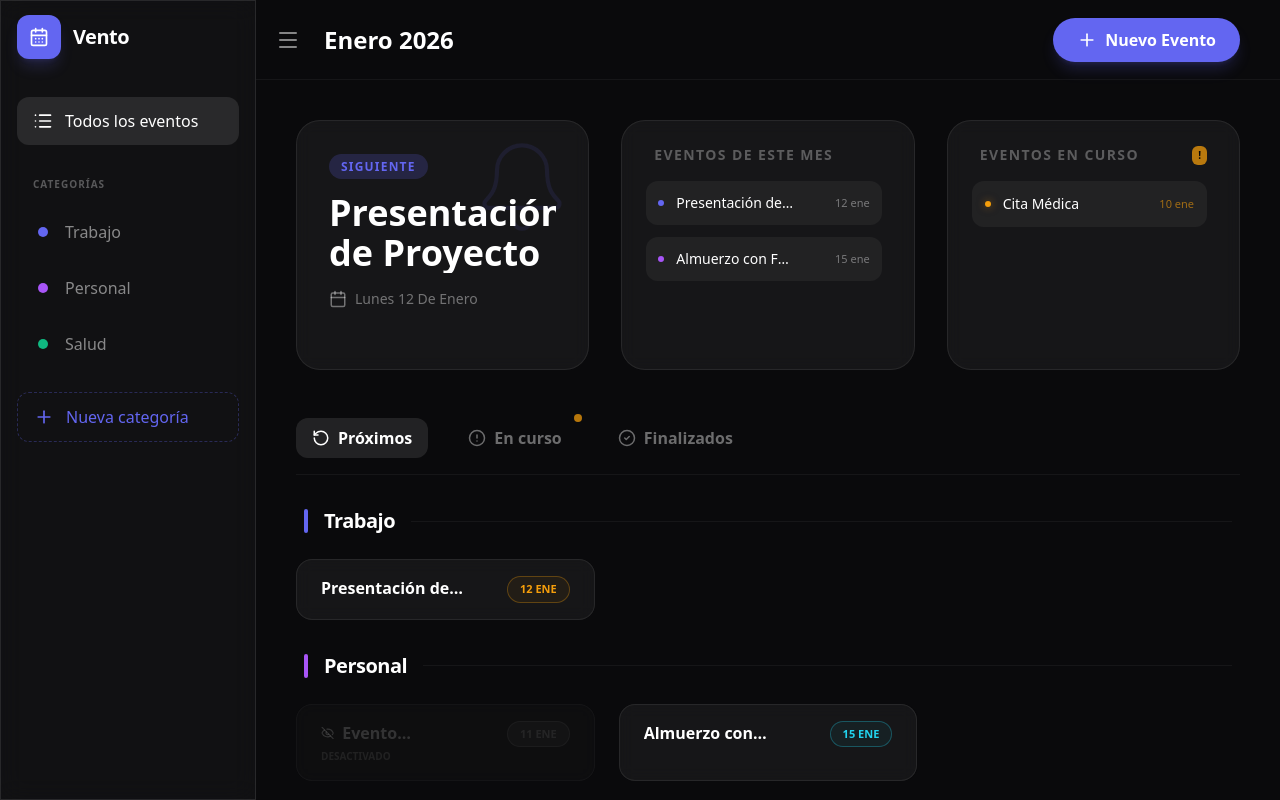
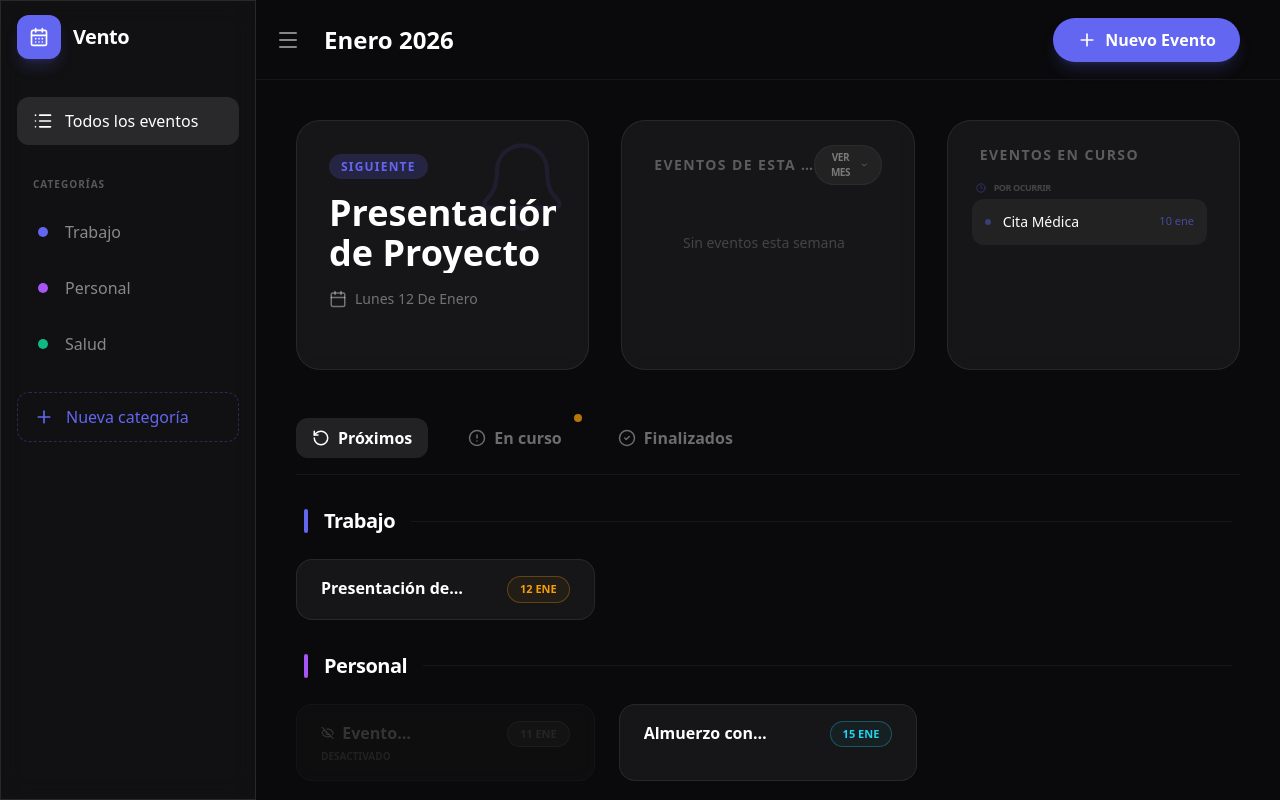
Before and after one commit to decxx1/vento, a React (Vite) app: page / in a window 1280 px wide. Built offline with nearby package versions, Linux system fonts and the light colour scheme; the HTML template or start-up script is replaced by a standard one.

Commit message:
feat: introduce comprehensive UI for event management, including detail modal, dashboard, sidebar, and category deletion.

```diff
--- a/src/App.tsx
+++ b/src/App.tsx
@@ -1,6 +1,6 @@
 import { useState, useEffect, useMemo } from 'react';
 import { X, Calendar, CheckCircle2, RotateCcw, AlertCircle } from 'lucide-react';
-import { addDays, addMonths, addYears, startOfMonth, endOfMonth, isWithinInterval, parseISO, isBefore, startOfDay } from 'date-fns';
+import { addDays, addMonths, addYears, startOfMonth, endOfMonth, isWithinInterval, parseISO, isBefore, startOfDay, startOfWeek, endOfWeek } from 'date-fns';
 import Database from '@tauri-apps/plugin-sql';
 import { cn } from './lib/utils'; // Assuming cn utility is available
 
@@ -16,6 +16,7 @@ import { CategoryForm } from './components/CategoryForm';
 import { EventForm } from './components/EventForm';
 import { EventDetailModal } from './components/EventDetailModal';
 import { DeleteConfirmationModal } from './components/DeleteConfirmationModal';
+import { DeleteCategoryModal } from './components/DeleteCategoryModal';
 
 export default function App() {
   const [categories, setCategories] = useState<Category[]>([]);
@@ -27,6 +28,7 @@ export default function App() {
   const [viewingEvent, setViewingEvent] = useState<Event | null>(null);
   const [editingEvent, setEditingEvent] = useState<Event | null>(null);
   const [deletingEventId, setDeletingEventId] = useState<number | null>(null);
+  const [deletingCategoryId, setDeletingCategoryId] = useState<number | null>(null);
   const [db, setDb] = useState<any>(null);
   const [isSidebarLocked, setIsSidebarLocked] = useState(false);
 
@@ -154,6 +156,15 @@ export default function App() {
     });
   }, [dashboardEvents]);
 
+  const currentWeekEvents = useMemo(() => {
+    const start = startOfWeek(new Date(), { weekStartsOn: 1 }); // Monday
+    const end = endOfWeek(new Date(), { weekStartsOn: 1 });
+    return dashboardEvents.filter(e => {
+      const date = parseISO(e.event_date);
+      return isWithinInterval(date, { start, end });
+    });
+  }, [dashboardEvents]);
+
   const currentTabEvents = useMemo(() => {
     let filtered: Event[] = [];
     if (activeTab === 'upcoming') filtered = upcomingEvents;
@@ -220,7 +231,8 @@ export default function App() {
     if (!event) return;
 
     let finalStatus = status;
-    // If reactivating or activating, recalculate based on date
+    // Only recalculate based on date if we are explicitly trying to set it to 'normal'
+    // This allows manual overrides to 'pending' from the UI
     if (status === 'normal') {
       finalStatus = calculateStatus(event.event_date, false);
     }
@@ -267,6 +279,25 @@ export default function App() {
     setDeletingEventId(null);
   };
 
+  const handleDeleteCategory = async () => {
+    if (!deletingCategoryId) return;
+    if (db) {
+      await db.execute("DELETE FROM events WHERE category_id = ?", [deletingCategoryId]);
+      await db.execute("DELETE FROM categories WHERE id = ?", [deletingCategoryId]);
+      loadData(db);
+    } else {
+      setEvents(events.filter(e => e.category_id !== deletingCategoryId));
+      setCategories(categories.filter(c => c.id !== deletingCategoryId));
+    }
+    if (selectedCategory === deletingCategoryId) {
+      setSelectedCategory(null);
+    }
+    setDeletingCategoryId(null);
+  };
+
+  const categoryToDelete = categories.find(c => c.id === deletingCategoryId);
+  const eventsInCategoryCount = events.filter(e => e.category_id === deletingCategoryId).length;
+
   return (
     <div className="flex h-screen w-full bg-background text-white font-sans overflow-hidden">
       <Sidebar
@@ -274,6 +305,7 @@ export default function App() {
         selectedCategory={selectedCategory}
         setSelectedCategory={setSelectedCategory}
         onAddCategory={() => setIsAddCategoryOpen(true)}
+        onDeleteCategory={(id) => setDeletingCategoryId(id)}
         isLocked={isSidebarLocked}
       />
 
@@ -288,6 +320,7 @@ export default function App() {
           <Dashboard
             nextEvent={nextEvent}
             currentMonthEvents={currentMonthEvents}
+            currentWeekEvents={currentWeekEvents}
             pendingEvents={inProgressEvents}
             categories={categories}
             setViewingEvent={setViewingEvent}
@@ -415,6 +448,15 @@ export default function App() {
           onConfirm={handleDeleteEvent}
         />
       )}
+
+      {deletingCategoryId && categoryToDelete && (
+        <DeleteCategoryModal
+          categoryName={categoryToDelete.name}
+          eventCount={eventsInCategoryCount}
+          onCancel={() => setDeletingCategoryId(null)}
+          onConfirm={handleDeleteCategory}
+        />
+      )}
     </div>
   );
 }
--- a/src/components/Dashboard.tsx
+++ b/src/components/Dashboard.tsx
@@ -1,17 +1,29 @@
-import { Bell, Calendar, CalendarDays } from 'lucide-react';
-import { format, parseISO } from 'date-fns';
+import { Bell, Calendar, CalendarDays, ChevronDown, Clock, History } from 'lucide-react';
+import { useState } from 'react';
+import { format, parseISO, isBefore, startOfDay } from 'date-fns';
 import { es } from 'date-fns/locale';
 import { Category, Event } from '../types';
+import { cn } from '../lib/utils';
 
 interface DashboardProps {
     nextEvent: Event | undefined;
     currentMonthEvents: Event[];
+    currentWeekEvents: Event[];
     pendingEvents: Event[];
     categories: Category[];
     setViewingEvent: (event: Event) => void;
 }
 
-export function Dashboard({ nextEvent, currentMonthEvents, pendingEvents, categories, setViewingEvent }: DashboardProps) {
+export function Dashboard({ nextEvent, currentMonthEvents, currentWeekEvents, pendingEvents, categories, setViewingEvent }: DashboardProps) {
+    const [viewMode, setViewMode] = useState<'week' | 'month'>('week');
+
+    const displayEvents = viewMode === 'week' ? currentWeekEvents : currentMonthEvents;
+    const title = viewMode === 'week' ? "Esta semana" : "Este mes";
+
+    const today = startOfDay(new Date());
+    const pastPending = pendingEvents.filter(e => isBefore(parseISO(e.event_date), today));
+    const upcomingPending = pendingEvents.filter(e => !isBefore(parseISO(e.event_date), today));
+
     return (
         <section className="grid grid-cols-1 md:grid-cols-2 lg:grid-cols-3 gap-8">
             {/* Next Up Card */}
@@ -39,43 +51,82 @@ export function Dashboard({ nextEvent, currentMonthEvents, pendingEvents, catego
                 )}
             </div>
 
-            {/* This Month List Card */}
+            {/* Middle Card: This Week / Month Toggleable */}
             <div className="glass-card rounded-3xl p-6 border-white/10 flex flex-col min-h-[220px] lg:min-h-[250px]">
-                <h4 className="text-sm font-bold uppercase tracking-widest text-white/30 mb-4 px-2">Eventos de este mes</h4>
+                <div className="flex items-center justify-between mb-4 px-2">
+                    <h4 className="text-sm font-bold uppercase tracking-widest text-white/30 truncate">
+                        Eventos de {title}
+                    </h4>
+                    <button
+                        onClick={() => setViewMode(viewMode === 'week' ? 'month' : 'week')}
+                        className="flex items-center gap-1.5 px-3 py-1 bg-white/5 hover:bg-white/10 rounded-full text-[10px] font-black uppercase tracking-tighter text-white/40 hover:text-white transition-all border border-white/5"
+                    >
+                        {viewMode === 'week' ? 'Ver Mes' : 'Ver Semana'}
+                        <ChevronDown size={12} className={cn("transition-transform", viewMode === 'month' && "rotate-180")} />
+                    </button>
+                </div>
                 <div className="flex-1 space-y-3 overflow-y-auto pr-2 max-h-[160px] no-scrollbar">
-                    {currentMonthEvents.length > 0 ? (
-                        currentMonthEvents.map(e => (
+                    {displayEvents.length > 0 ? (
+                        displayEvents.map(e => (
                             <div key={e.id} className="flex items-center justify-between p-3 rounded-xl bg-white/5 hover:bg-white/10 transition-colors cursor-pointer group" onClick={() => setViewingEvent(e)}>
-                                <div className="flex items-center gap-3">
-                                    <div className="w-1.5 h-1.5 rounded-full" style={{ backgroundColor: categories.find(c => c.id === e.category_id)?.color }} />
+                                <div className="flex items-center gap-3 shrink-0 flex-1">
+                                    <div className="w-1.5 h-1.5 rounded-full shrink-0" style={{ backgroundColor: categories.find(c => c.id === e.category_id)?.color }} />
                                     <span className="font-medium text-sm truncate max-w-[120px] group-hover:text-primary">{e.title}</span>
                                 </div>
-                                <span className="text-[11px] text-white/40">{format(parseISO(e.event_date), "d MMM", { locale: es })}</span>
+                                <span className="text-[11px] text-white/40 shrink-0">{format(parseISO(e.event_date), "d MMM", { locale: es })}</span>
                             </div>
                         ))
                     ) : (
-                        <p className="text-center text-white/20 py-8 text-sm">Sin eventos este mes</p>
+                        <p className="text-center text-white/20 py-8 text-sm">Sin eventos {title.toLowerCase()}</p>
                     )}
                 </div>
             </div>
 
-            {/* Pending List Card */}
+            {/* In Progress List Card */}
             <div className="glass-card rounded-3xl p-6 border-white/10 flex flex-col min-h-[220px] lg:min-h-[250px] relative">
                 <div className="flex items-center justify-between mb-4 px-2">
                     <h4 className="text-sm font-bold uppercase tracking-widest text-white/30">Eventos En curso</h4>
-                    {pendingEvents.length > 0 && <span className="bg-urgent text-black text-[10px] font-black px-1.5 py-0.5 rounded-md animate-pulse">!</span>}
+                    {pastPending.length > 0 && <span className="bg-urgent text-black text-[10px] font-black px-1.5 py-0.5 rounded-md animate-pulse">!</span>}
                 </div>
-                <div className="flex-1 space-y-3 overflow-y-auto pr-2 max-h-[160px] no-scrollbar">
+                <div className="flex-1 space-y-4 overflow-y-auto pr-2 max-h-[160px] no-scrollbar">
                     {pendingEvents.length > 0 ? (
-                        pendingEvents.map(e => (
-                            <div key={e.id} className="flex items-center justify-between p-3 rounded-xl bg-white/5 hover:bg-urgent/10 transition-colors cursor-pointer group border border-transparent hover:border-urgent/20" onClick={() => setViewingEvent(e)}>
-                                <div className="flex items-center gap-3">
-                                    <div className="w-1.5 h-1.5 rounded-full bg-urgent shadow-[0_0_8px_rgba(245,158,11,0.5)]" />
-                                    <span className="font-medium text-sm truncate max-w-[120px] group-hover:text-urgent">{e.title}</span>
+                        <>
+                            {upcomingPending.length > 0 && (
+                                <div className="space-y-2">
+                                    <div className="flex items-center gap-2 px-1 mb-1">
+                                        <Clock size={10} className="text-primary/40" />
+                                        <span className="text-[9px] font-black uppercase tracking-tighter text-white/20">Por ocurrir</span>
+                                    </div>
+                                    {upcomingPending.map(e => (
+                                        <div key={e.id} className="flex items-center justify-between p-3 rounded-xl bg-white/5 hover:bg-primary/10 transition-colors cursor-pointer group border border-transparent hover:border-primary/20" onClick={() => setViewingEvent(e)}>
+                                            <div className="flex items-center gap-3">
+                                                <div className="w-1.5 h-1.5 rounded-full bg-primary/40" />
+                                                <span className="font-medium text-sm truncate max-w-[120px] group-hover:text-primary">{e.title}</span>
+                                            </div>
+                                            <span className="text-[11px] text-primary/60">{format(parseISO(e.event_date), "d MMM", { locale: es })}</span>
+                                        </div>
+                                    ))}
                                 </div>
-                                <span className="text-[11px] text-urgent/60">{format(parseISO(e.event_date), "d MMM", { locale: es })}</span>
-                            </div>
-                        ))
+                            )}
+
+                            {pastPending.length > 0 && (
+                                <div className="space-y-2">
+                                    <div className="flex items-center gap-2 px-1 mb-1">
+                                        <History size={10} className="text-urgent/40" />
+                                        <span className="text-[9px] font-black uppercase tracking-tighter text-white/20">Pasados</span>
+                                    </div>
+                                    {pastPending.map(e => (
+                                        <div key={e.id} className="flex items-center justify-between p-3 rounded-xl bg-urgent/5 hover:bg-urgent/10 transition-colors cursor-pointer group border border-transparent hover:border-urgent/20" onClick={() => setViewingEvent(e)}>
+                                            <div className="flex items-center gap-3">
+                                                <div className="w-1.5 h-1.5 rounded-full bg-urgent shadow-[0_0_8px_rgba(245,158,11,0.3)]" />
+                                                <span className="font-medium text-sm truncate max-w-[120px] group-hover:text-urgent">{e.title}</span>
+                                            </div>
+                                            <span className="text-[11px] text-urgent/60">{format(parseISO(e.event_date), "d MMM", { locale: es })}</span>
+                                        </div>
+                                    ))}
+                                </div>
+                            )}
+                        </>
                     ) : (
                         <p className="text-center text-white/20 py-8 text-sm">Nada en curso</p>
                     )}
--- /dev/null
+++ b/src/components/DeleteCategoryModal.tsx
@@ -0,0 +1,44 @@
+import { Trash2, AlertTriangle } from 'lucide-react';
+
+interface DeleteCategoryModalProps {
+    categoryName: string;
+    eventCount: number;
+    onCancel: () => void;
+    onConfirm: () => void;
+}
+
+export function DeleteCategoryModal({ categoryName, eventCount, onCancel, onConfirm }: DeleteCategoryModalProps) {
+    return (
+        <div className="fixed inset-0 z-100 flex items-center justify-center p-6">
+            <div className="absolute inset-0 bg-background/90 backdrop-blur-md" onClick={onCancel} />
+            <div className="relative w-full max-w-sm bg-surface border border-white/10 rounded-3xl p-8 shadow-2xl text-center">
+                <div className="w-16 h-16 bg-red-500/10 text-red-500 rounded-full flex items-center justify-center mx-auto mb-6">
+                    <Trash2 size={32} />
+                </div>
+                <h4 className="text-xl font-bold mb-2">Eliminar "{categoryName}"</h4>
+
+                <div className="flex items-start gap-3 bg-red-500/5 border border-red-500/10 rounded-2xl p-4 mb-8 text-left">
+                    <AlertTriangle className="text-red-500 shrink-0 mt-0.5" size={18} />
+                    <p className="text-red-500/80 text-xs font-medium leading-relaxed">
+                        ¡Atención! Se eliminarán {eventCount} {eventCount === 1 ? 'evento' : 'eventos'} asociados a esta categoría. Esta acción no se puede deshacer.
+                    </p>
+                </div>
+
+                <div className="flex gap-3">
+                    <button
+                        onClick={onCancel}
+                        className="flex-1 px-4 py-3 rounded-xl border border-white/10 hover:bg-white/5 transition-colors font-semibold"
+                    >
+                        Cancelar
+                    </button>
+                    <button
+                        onClick={onConfirm}
+                        className="flex-1 px-4 py-3 rounded-xl bg-red-500 hover:bg-red-600 text-white font-bold transition-colors shadow-lg shadow-red-500/20"
+                    >
+                        Eliminar todo
+                    </button>
+                </div>
+            </div>
+        </div>
+    );
+}
```
Also changed, not shown: src/components/EventDetailModal.tsx (+16 -0 lines), src/components/Sidebar.tsx (+20 -5 lines).
